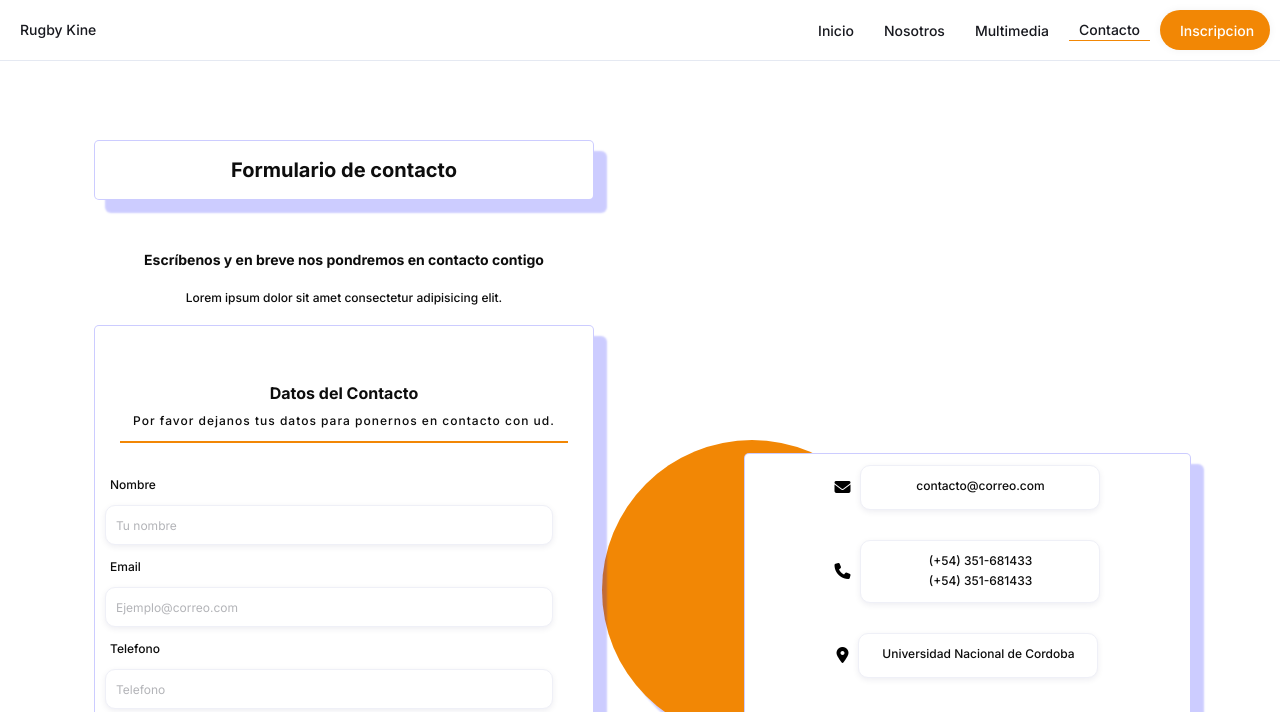
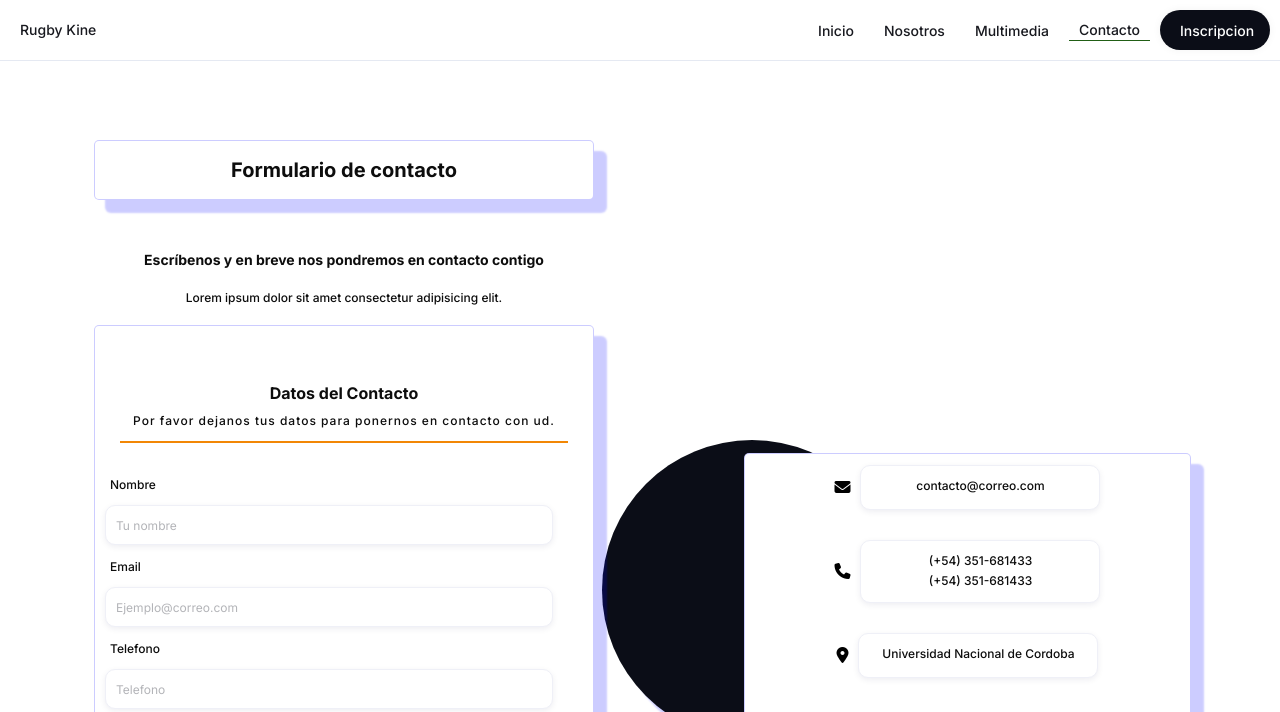
Before and after one commit to elkatasas/Rugbykine, a plain HTML site: page pages/contacto.html in a window 1280 px wide. Shown: the top 712 px of the page. Drawn offline with nearby package versions, Linux system fonts and the light colour scheme.

Commit message:
modificaciobes

```diff
--- a/css/style.css
+++ b/css/style.css
@@ -7,7 +7,7 @@
 }
 
 .body {
-    background-color: #bb6a08;
+    background-color: #0b0d17;
 }
 
 
@@ -70,7 +70,7 @@
     height: 40px;
     padding: 10px 20px;
     border-radius: 50px;
-    background-color: #F28705;
+    background-color: #0b0d17;
     box-shadow: rgb(0 0 0 / 5%) 0 0 8px;
     transition: all .5s ease;
 }
@@ -140,7 +140,7 @@
 .principal__circle {
     height: 280px;
     width: 280px;
-    background-color: #F28705;
+    background-color: #0b0d17;
     border-radius: 50%;
     box-shadow: 12px 12px 2px 1px rgba(0, 0, 255, .2);
     position: relative;
@@ -935,7 +935,7 @@
     width: 200px;
     height: 200px;
     border-radius: 50%;
-    background: #F28705;
+    background: #0b0d17;
     box-shadow: 12px 12px 2px 1px rgba(0, 0, 255, .2);
     position: absolute;
     top: 35%;
@@ -1350,7 +1350,7 @@
     }
 
     .itemActive {
-        border-bottom: solid 1px #F28705;
+        border-bottom: solid 1px #215e15;
     }
 
     /* Footer*/
```
Also changed, not shown: 2 other files.
